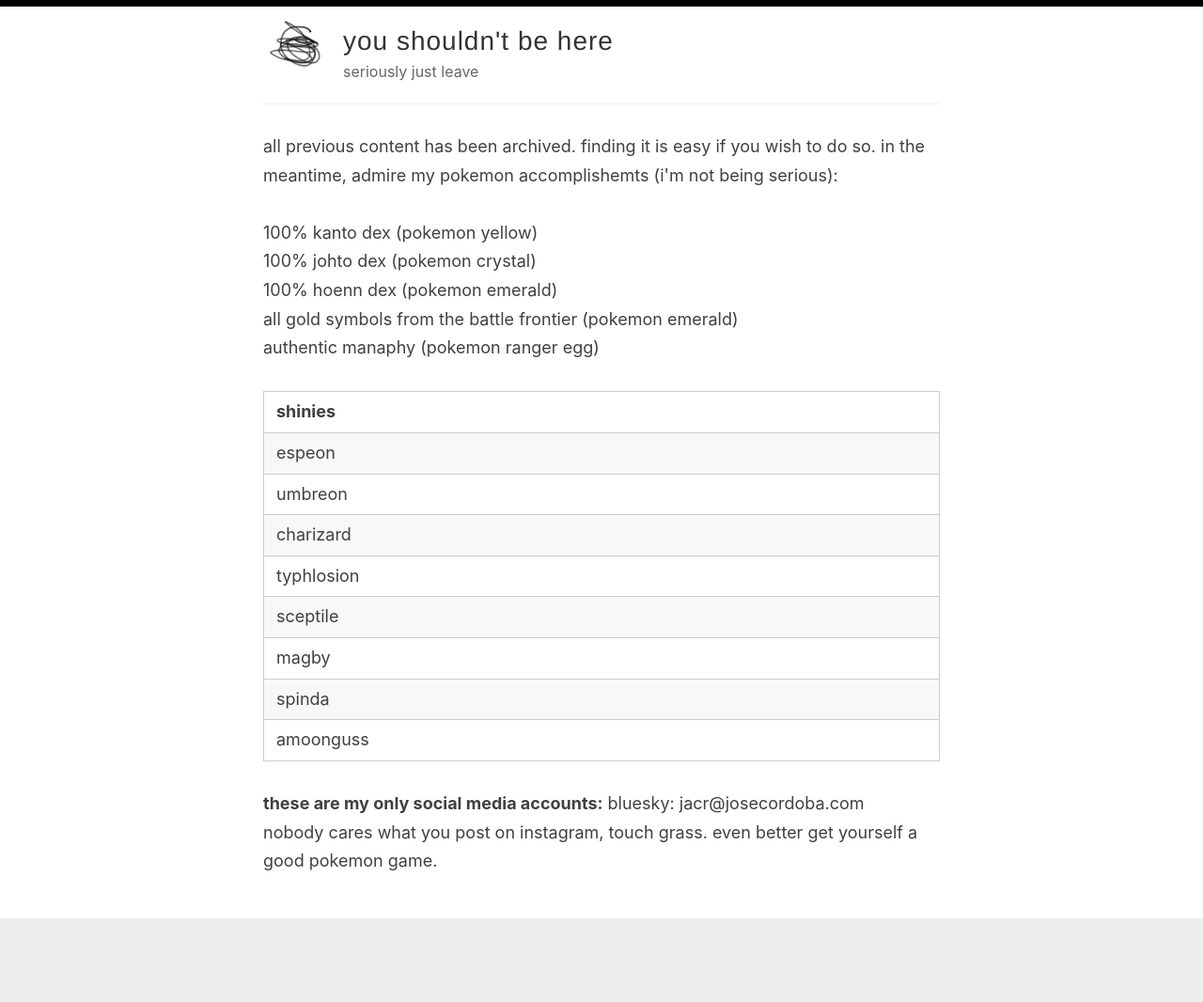
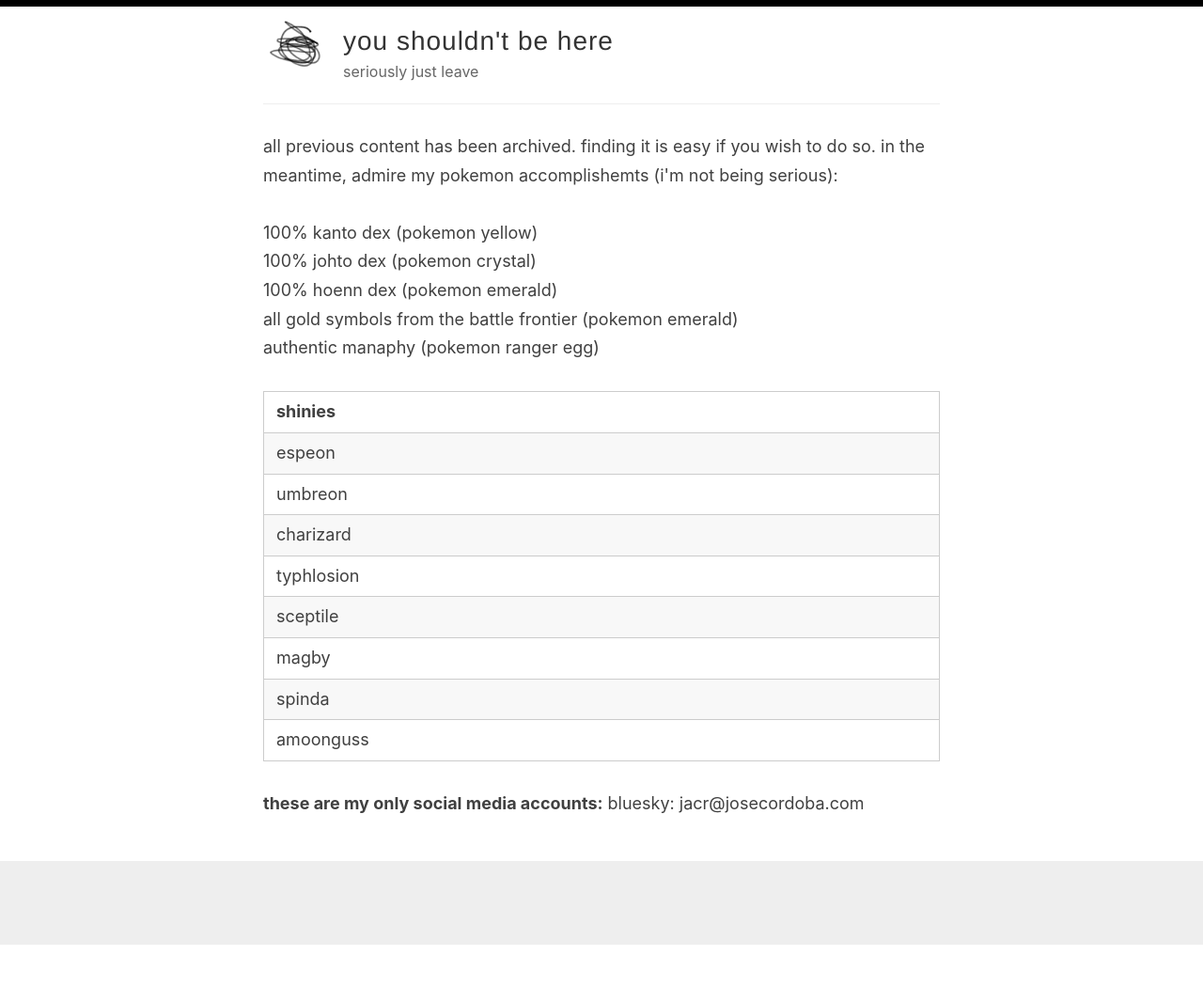
Before and after one commit to jacordobaruiz/hello, a Jekyll site: the page built from index.html, in a window 1280 px wide. Shown: the whole page at 94% size. Built offline with Jekyll 4.4.1, drawn with Linux system fonts in a browser that asks for light colours; the list of posts is cut into pages by our own code; after the commit the page ends 1005 px from its top, so only the background shows below that.

Commit message:
Update index.html

```diff
--- a/index.html
+++ b/index.html
@@ -44,4 +44,3 @@
  <br>
 <b>these are my only social media accounts:</b>
 bluesky: jacr@josecordoba.com<br>
-nobody cares what you post on instagram, touch grass. even better get yourself a good pokemon game.
```
